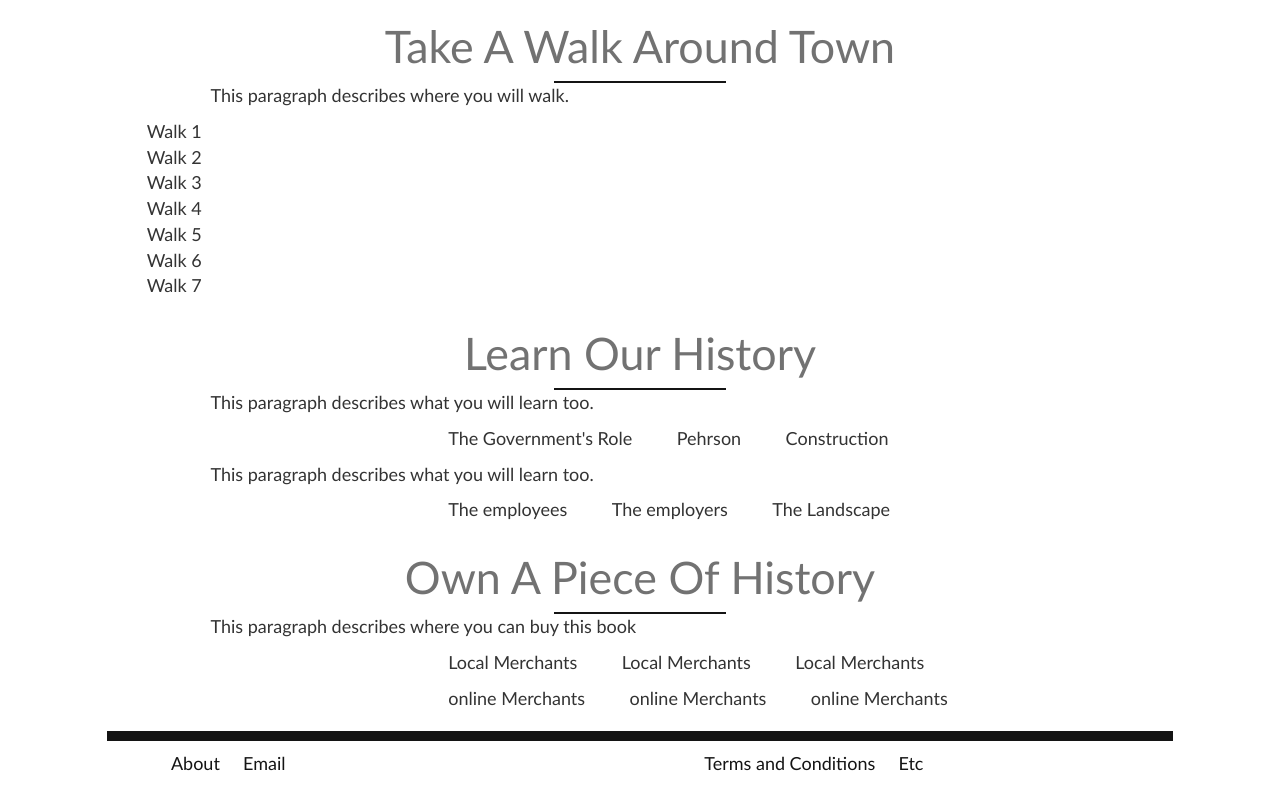
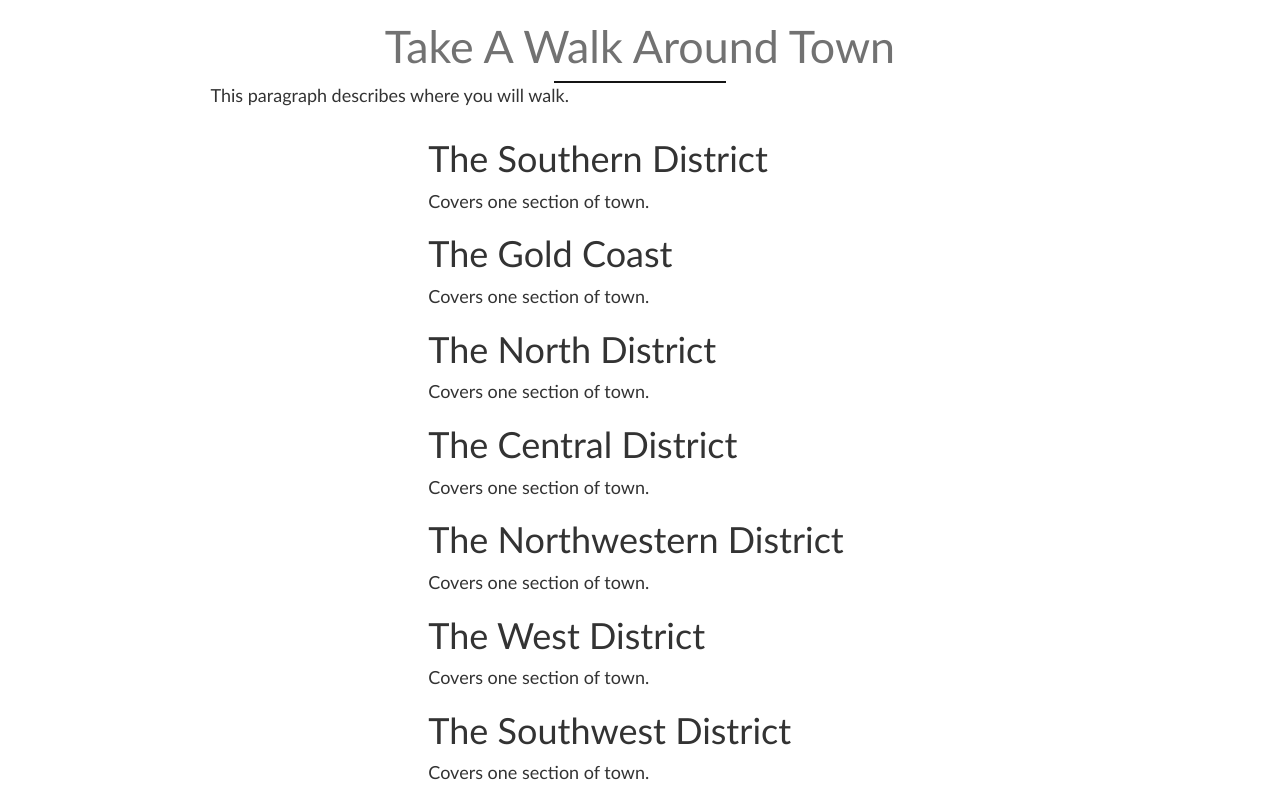
Before and after one commit to ninjaofawesome/atomic_city, a website: page app/index.html in a window 1280 px wide. Shown: the part 320-1120 px from the top of the page. Drawn offline with nearby package versions, Linux system fonts and the light colour scheme.

Commit message:
added in basic walk info

```diff
--- a/app/index.html
+++ b/app/index.html
@@ -55,13 +55,34 @@
           <div class="section-row">
             <div class="walks-list-container">
               <ul class="walk-list">
-                <li class="walk-item">Walk 1</li>
-                <li class="walk-item">Walk 2</li>
-                <li class="walk-item">Walk 3</li>
-                <li class="walk-item">Walk 4</li>
-                <li class="walk-item">Walk 5</li>
-                <li class="walk-item">Walk 6</li>
-                <li class="walk-item">Walk 7</li>
+                <li class="walk-item">
+                  <h1 class="walk-title">The Southern District</h1>
+                  <p>Covers one section of town.</p>
+                  </li>
+                <li class="walk-item">
+                  <h1 class="walk-title">The Gold Coast</h1>
+                  <p>Covers one section of town.</p>
+                  </li>
+                <li class="walk-item">
+                  <h1 class="walk-title">The North District</h1>
+                  <p>Covers one section of town.</p>
+                  </li>
+                <li class="walk-item">
+                  <h1 class="walk-title">The Central District</h1>
+                  <p>Covers one section of town.</p>
+                  </li>
+                <li class="walk-item">
+                  <h1 class="walk-title">The Northwestern District</h1>
+                  <p>Covers one section of town.</p>
+                  </li>
+                <li class="walk-item">
+                  <h1 class="walk-title">The West District</h1>
+                  <p>Covers one section of town.</p>
+                  </li>
+                <li class="walk-item">
+                  <h1 class="walk-title">The Southwest District</h1>
+                  <p>Covers one section of town.</p>
+                  </li>
               </ul>
             </div>
           </div>
--- a/app/scss/core/_type.scss
+++ b/app/scss/core/_type.scss
@@ -59,6 +59,10 @@ p {
   margin: 0 2%;
 }
 
+.walk-title {
+  text-transform: capitalize;
+}
+
 
 @media #{$md-only} {
   .main-title{
--- a/app/scss/pages/_index.scss
+++ b/app/scss/pages/_index.scss
@@ -27,7 +27,8 @@
 }
 
 .history-list-container,
-.purchase-list-container {
+.purchase-list-container,
+.walks-list-container {
   @include make-md-column(6);
   @include make-md-column-offset(3);
   @include make-sm-column(12);
```
Also changed, not shown: app/css/styles.css.
